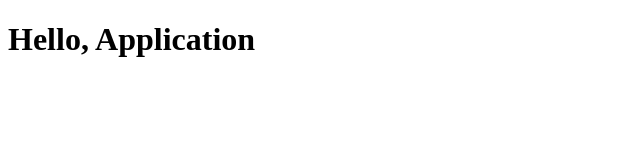
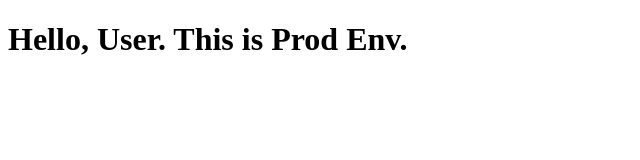
Before and after one commit to itananddigital/test-demo-app, a plain HTML site: page index.html in a window 1280 px wide. Shown: the whole page, without its empty margins (0-640 px from the left). Drawn offline with Linux system fonts and the light colour scheme.

Commit message:
Prod message

```diff
--- a/index.html
+++ b/index.html
@@ -6,6 +6,6 @@
     <title>Document</title>
 </head>
 <body>
-    <h1>Hello, Application</h1>
+    <h1>Hello, User.  This is Prod Env.</h1>
 </body>
 </html>
```
